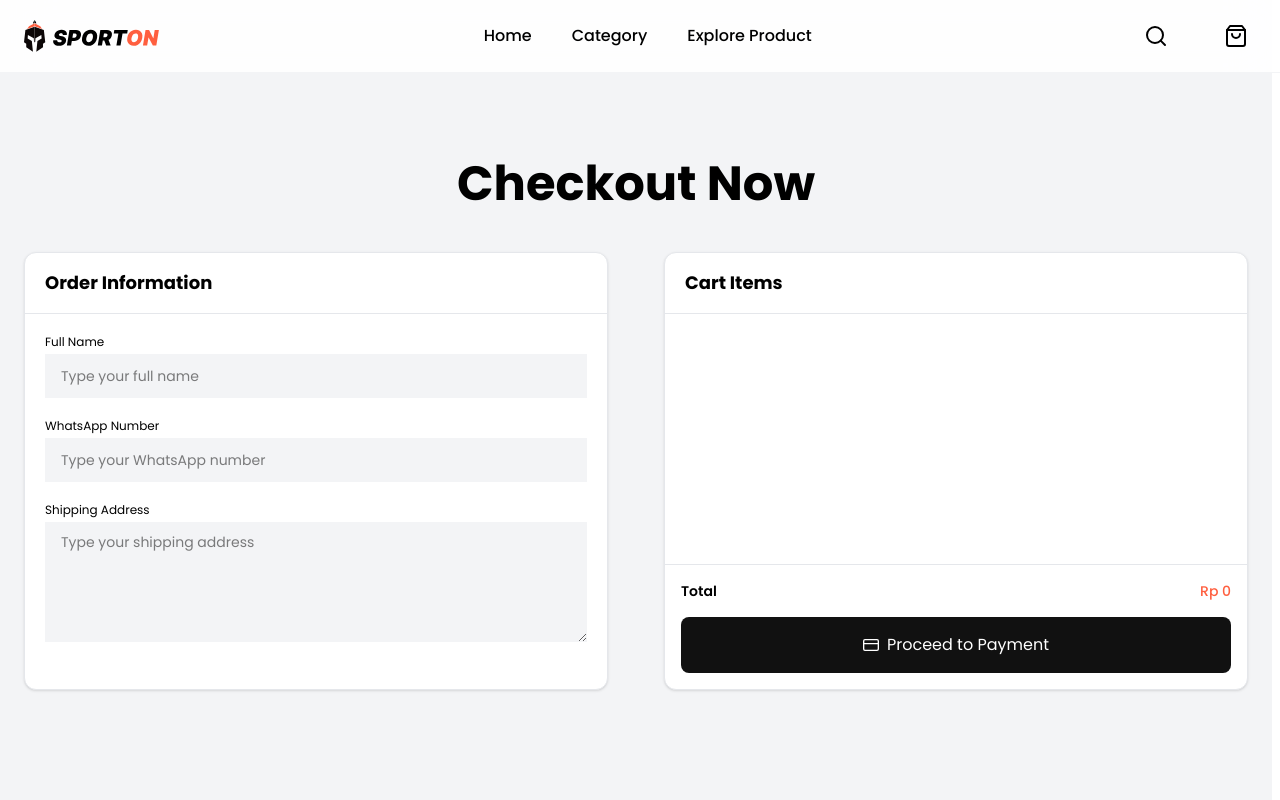
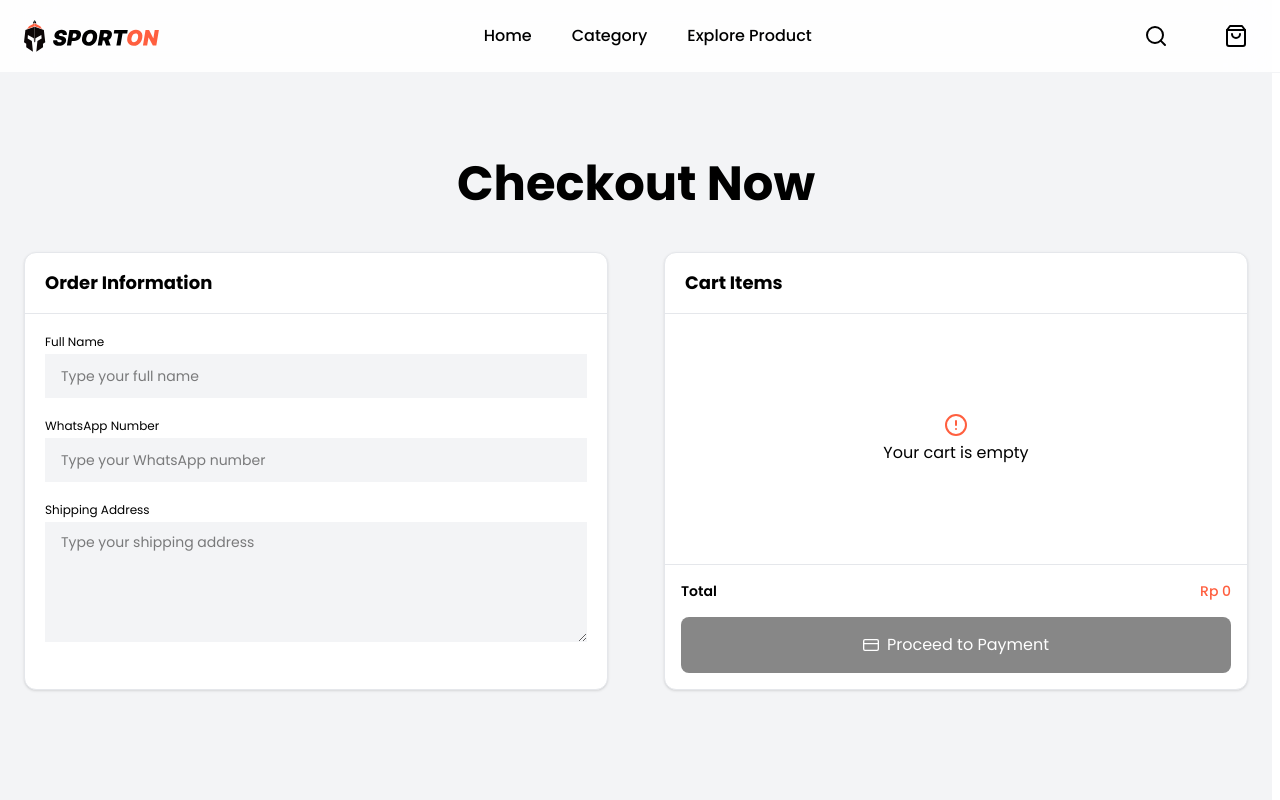
Before and after one commit to ikhfad/ikhfad-sporton-fe, a Next.js app: page /checkout in a window 1280 px wide. Shown: the top 800 px of the page. Built offline with nearby package versions, Linux system fonts and the light colour scheme.

Commit message:
feat: add empty cart state handling

```diff
--- a/app/(landing)/components/checkout/cart-item.tsx
+++ b/app/(landing)/components/checkout/cart-item.tsx
@@ -1,7 +1,7 @@
 import Image from "next/image";
 import Button from "../ui/button";
 import priceFormatter from "@/app/utils/price-formatter";
-import { FiCreditCard, FiTrash2 } from "react-icons/fi";
+import { FiAlertCircle, FiCreditCard, FiTrash2 } from "react-icons/fi";
 import CardWithHeader from "../ui/card-with-header";
 import { useCartStore } from "@/app/hooks/use-cart-store";
 import { getImageUrl } from "@/app/lib/api";
@@ -12,6 +12,7 @@ type TCartItems = {
 
 const CartItem = ({ handlePayment }: TCartItems) => {
   const { items, removeItem } = useCartStore();
+  const isCartEmpty = items.length === 0;
 
   const totalPrice = items.reduce(
     (total, item) => total + item.price * item.qty,
@@ -20,6 +21,16 @@ const CartItem = ({ handlePayment }: TCartItems) => {
 
   return (
     <CardWithHeader title="Cart Items">
+      {isCartEmpty ? (
+        <div className="flex flex-col justify-center h-[calc(100%-186px)]">
+          <div className="max-h-75 md:max-h-100">
+            <div className="justify-center items-center w-full h-full py-6 text-center m-auto">
+              <FiAlertCircle className="text-primary mx-auto mb-1 w-4 h-4 md:w-5 md:h-5 lg:w-6 lg:h-6" />
+              <p>Your cart is empty</p>
+            </div>
+          </div>
+        </div>
+      ) : (
         <div className="flex flex-col justify-between h-[calc(100%-186px)]">
           <div className="overflow-y-scroll max-h-75 md:max-h-100">
             {items.map((item) => (
@@ -38,7 +49,9 @@ const CartItem = ({ handlePayment }: TCartItems) => {
                   />
                 </div>
                 <div className="self-center flex-1 min-w-0">
-                <div className="text-sm font-medium truncate">{item.name}</div>
+                  <div className="text-sm font-medium truncate">
+                    {item.name}
+                  </div>
                   <div className="flex gap-2 md:gap-3 font-medium text-xs">
                     <div>{item.qty}x</div>
                     <div className="text-primary whitespace-nowrap">
@@ -59,6 +72,7 @@ const CartItem = ({ handlePayment }: TCartItems) => {
             ))}
           </div>
         </div>
+      )}
       <div className="border-t border-gray-200 p-4">
         <div className="flex justify-between font-semibold">
           <div className="text-sm">Total</div>
@@ -66,10 +80,24 @@ const CartItem = ({ handlePayment }: TCartItems) => {
             {priceFormatter(totalPrice)}
           </div>
         </div>
-        <Button variant="dark" className="w-full mt-4" onClick={handlePayment}>
+        {isCartEmpty ? (
+          <button
+            className="inline-flex py-3 px-6 md:py-4 md:px-9 mt-4 w-full gap-2 justify-center items-center cursor-not-allowed rounded-lg bg-dark opacity-50 text-white"
+            disabled
+          >
+            <FiCreditCard />
+            Proceed to Payment
+          </button>
+        ) : (
+          <Button
+            variant="dark"
+            className="w-full mt-4"
+            onClick={handlePayment}
+          >
             <FiCreditCard />
             Proceed to Payment
           </Button>
+        )}
       </div>
     </CardWithHeader>
   );
--- a/app/(landing)/components/payment/payment-steps.tsx
+++ b/app/(landing)/components/payment/payment-steps.tsx
@@ -3,7 +3,7 @@
 import CardWithHeader from "../ui/card-with-header";
 import priceFormatter from "@/app/utils/price-formatter";
 import Button from "../ui/button";
-import { FiCheckCircle } from "react-icons/fi";
+import { FiAlertCircle, FiCheckCircle } from "react-icons/fi";
 import FileUpload from "../ui/file-upload";
 import { useRouter } from "next/navigation";
 import { useState } from "react";
@@ -15,6 +15,7 @@ const PaymentSteps = () => {
   const { push } = useRouter();
   const { items, customerInfo, reset } = useCartStore();
   const [file, setFile] = useState<File | null>();
+  const isCartEmpty = items.length === 0;
 
   const totalPrice = items.reduce(
     (total, item) => total + item.price * item.qty,
@@ -22,6 +23,11 @@ const PaymentSteps = () => {
   );
 
   const handleConfirmPayment = async () => {
+    if (isCartEmpty) {
+      toast.error("Your cart is empty!");
+      return;
+    }
+
     if (!file) {
       toast.error("Please upload your payment receipt!");
       return;
@@ -81,7 +87,18 @@ const PaymentSteps = () => {
             your transaction.
           </li>
         </ol>
+        {isCartEmpty ? (
+          <div className="flex flex-col justify-center items-center w-full py-6 border border-dashed border-primary bg-primary-light">
+            <div className="text-center my-5">
+              <FiAlertCircle className="text-primary mx-auto mb-1" />
+              <p className="text-xs">
+                Please add items to your cart to proceed with payment
+              </p>
+            </div>
+          </div>
+        ) : (
           <FileUpload onFileSelect={setFile} />
+        )}
       </div>
       <div className="border-t border-gray-200 p-4">
         <div className="flex justify-between font-semibold">
@@ -90,6 +107,15 @@ const PaymentSteps = () => {
             {priceFormatter(totalPrice)}
           </div>
         </div>
+        {isCartEmpty ? (
+          <button
+            className="inline-flex py-3 px-6 md:py-4 md:px-9 mt-4 w-full gap-2 justify-center items-center cursor-not-allowed rounded-lg bg-dark opacity-50 text-white"
+            disabled
+          >
+            <FiCheckCircle />
+            Upload Receipt & Confirm
+          </button>
+        ) : (
           <Button
             variant="dark"
             className="w-full mt-4"
@@ -98,6 +124,7 @@ const PaymentSteps = () => {
             <FiCheckCircle />
             Upload Receipt & Confirm
           </Button>
+        )}
       </div>
     </CardWithHeader>
   );
```
Lines whose indentation alone changed are shown as unchanged.
